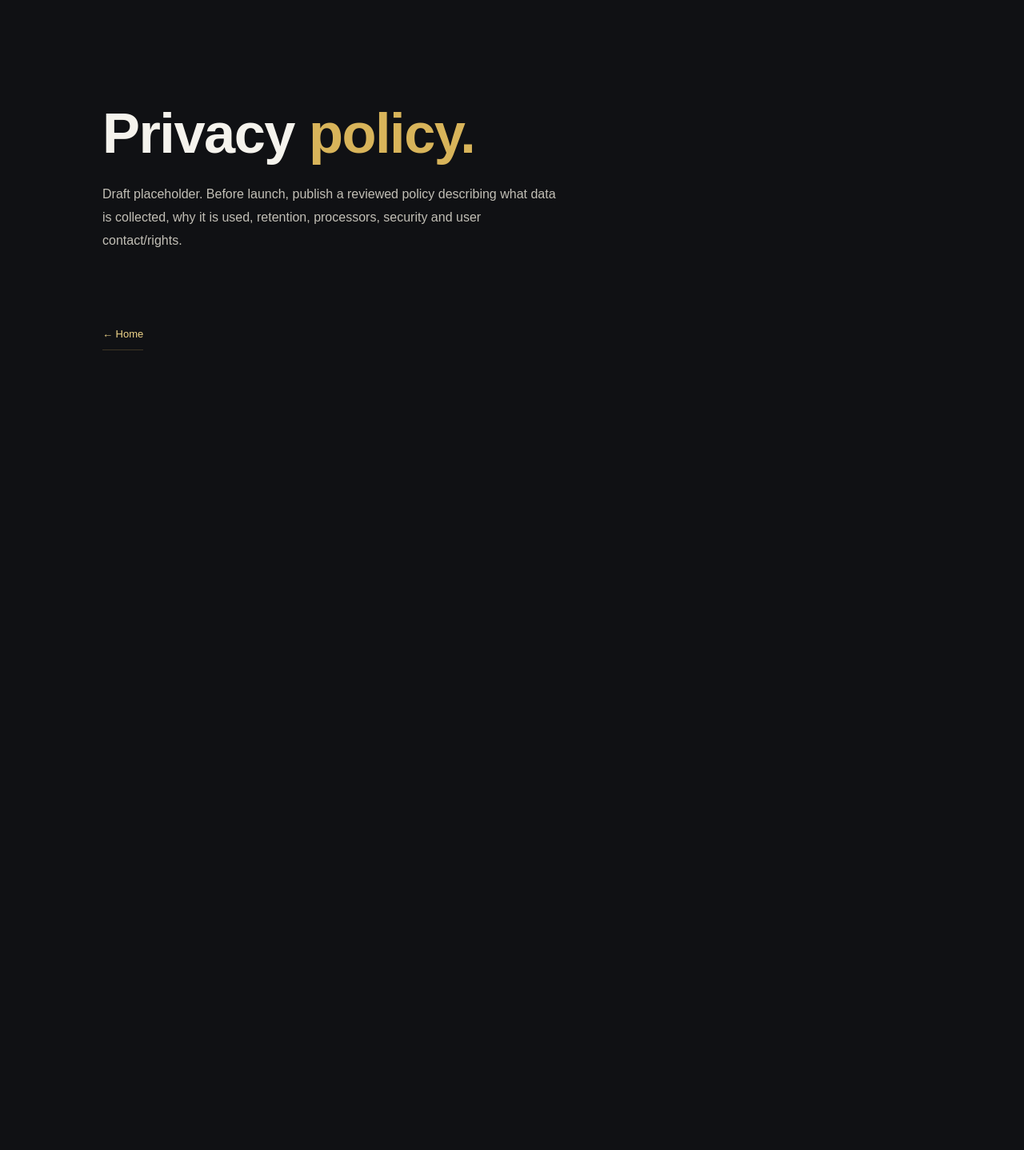
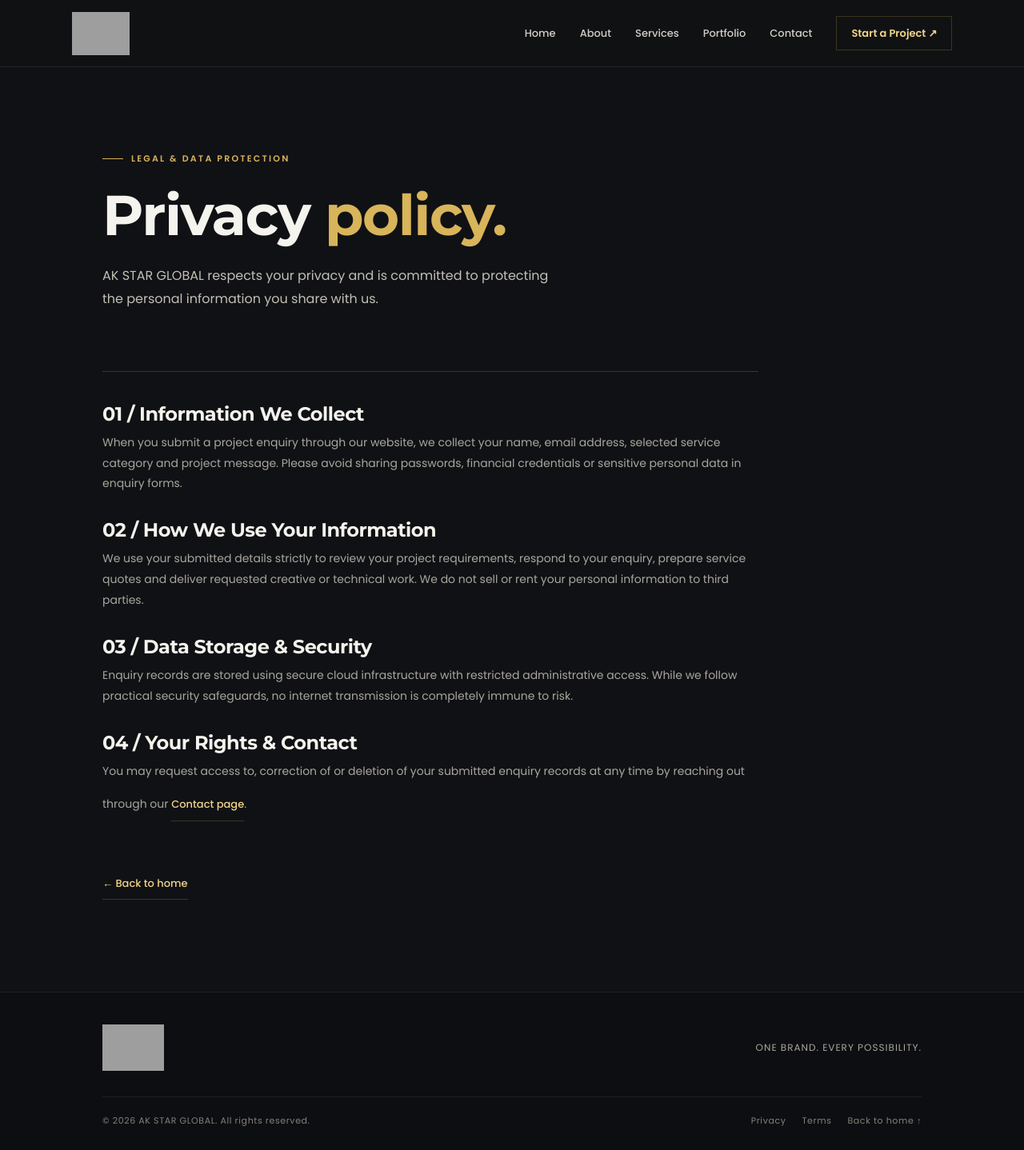
Before and after one commit to akstarmods-oss/AK-STAR-GLOBAL, a plain HTML site: page privacy.html in a window 1280 px wide. Shown: the whole page at 80% size. Before the commit the page ends 800 px from the top, so only its background shows below. Drawn offline with Linux system fonts and the light colour scheme; grey boxes are pictures that could not be loaded.

Commit message:
Revise privacy policy with detailed sections
Updated privacy policy to include detailed information on data collection, usage, storage, and user rights.

```diff
--- a/privacy.html
+++ b/privacy.html
@@ -1 +1,71 @@
-<!DOCTYPE html><html lang="en"><head><meta charset="UTF-8"><meta name="viewport" content="width=device-width,initial-scale=1"><title>Privacy — AK STAR GLOBAL</title><link rel="stylesheet" href="css/style.css"></head><body><main class="inner-page section-wrap"><h1>Privacy <em>policy.</em></h1><p class="page-lead">Draft placeholder. Before launch, publish a reviewed policy describing what data is collected, why it is used, retention, processors, security and user contact/rights.</p><a class="under-link" href="index.html">← Home</a></main></body></html>
+<!DOCTYPE html>
+<html lang="en">
+<head>
+  <meta charset="UTF-8">
+  <meta name="viewport" content="width=device-width, initial-scale=1.0">
+  <title>Privacy Policy — AK STAR GLOBAL</title>
+  <link rel="icon" type="image/png" href="LOGO.png">
+  <link rel="apple-touch-icon" href="LOGO.png">
+  <link rel="preconnect" href="https://fonts.googleapis.com">
+  <link rel="preconnect" href="https://fonts.gstatic.com" crossorigin>
+  <link href="https://fonts.googleapis.com/css2?family=Montserrat:wght@600;700;800&family=Poppins:wght@400;500;600&display=swap" rel="stylesheet">
+  <link rel="stylesheet" href="css/style.css">
+</head>
+<body>
+<header class="site-header">
+  <a class="brand" href="index.html" aria-label="AK STAR GLOBAL home">
+    <img src="LOGO.png" alt="AK STAR GLOBAL" class="brand-logo">
+  </a>
+  <button class="menu-toggle" id="menuToggle" aria-label="Open menu">☰</button>
+  <nav id="mainNav">
+    <a href="index.html">Home</a>
+    <a href="about.html">About</a>
+    <a href="services.html">Services</a>
+    <a href="portfolio.html">Portfolio</a>
+    <a href="contact.html">Contact</a>
+    <a class="nav-cta" href="contact.html">Start a Project ↗</a>
+  </nav>
+</header>
+<main class="inner-page section-wrap">
+  <div class="eyebrow"><i></i> LEGAL &amp; DATA PROTECTION</div>
+  <h1>Privacy <em>policy.</em></h1>
+  <p class="page-lead">AK STAR GLOBAL respects your privacy and is committed to protecting the personal information you share with us.</p>
+  <div class="legal-content">
+    <section>
+      <h2>01 / Information We Collect</h2>
+      <p>When you submit a project enquiry through our website, we collect your name, email address, selected service category and project message. Please avoid sharing passwords, financial credentials or sensitive personal data in enquiry forms.</p>
+    </section>
+    <section>
+      <h2>02 / How We Use Your Information</h2>
+      <p>We use your submitted details strictly to review your project requirements, respond to your enquiry, prepare service quotes and deliver requested creative or technical work. We do not sell or rent your personal information to third parties.</p>
+    </section>
+    <section>
+      <h2>03 / Data Storage &amp; Security</h2>
+      <p>Enquiry records are stored using secure cloud infrastructure with restricted administrative access. While we follow practical security safeguards, no internet transmission is completely immune to risk.</p>
+    </section>
+    <section>
+      <h2>04 / Your Rights &amp; Contact</h2>
+      <p>You may request access to, correction of or deletion of your submitted enquiry records at any time by reaching out through our <a class="under-link" href="contact.html">Contact page</a>.</p>
+    </section>
+  </div>
+  <a class="under-link" href="index.html">← Back to home</a>
+</main>
+<footer class="footer">
+  <div class="footer-top">
+    <a class="brand" href="index.html" aria-label="AK STAR GLOBAL home">
+      <img src="LOGO.png" alt="AK STAR GLOBAL" class="footer-logo">
+    </a>
+    <p>ONE BRAND. EVERY POSSIBILITY.</p>
+  </div>
+  <div class="footer-bottom">
+    <span>© <span id="year"></span> AK STAR GLOBAL. All rights reserved.</span>
+    <div>
+      <a href="privacy.html">Privacy</a>
+      <a href="terms.html">Terms</a>
+      <a href="index.html">Back to home ↑</a>
+    </div>
+  </div>
+</footer>
+<script type="module" src="js/app.js"></script>
+</body>
+</html>
```
